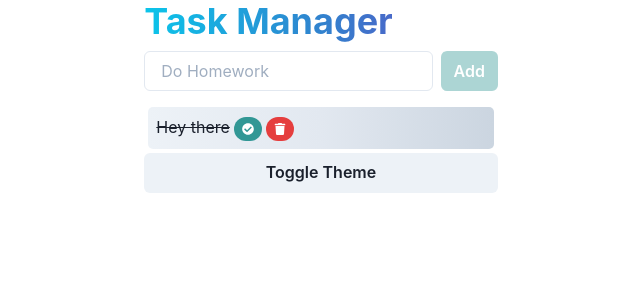
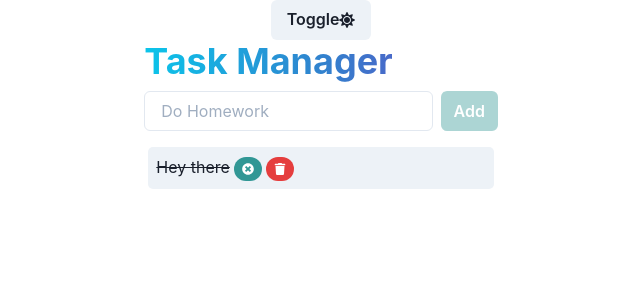
Before and after one commit to anjalbinayak/react-chakra-todo, a React (Create React App) app: page / in a window 1280 px wide. Shown: the top 300 px of the page, without its empty margins (319-959 px from the left). Built offline with nearby package versions, Linux system fonts and the light colour scheme.

Commit message:
fuck you js

```diff
--- a/package.json
+++ b/package.json
@@ -1,5 +1,5 @@
 {
-  "homepage": "http://anjalbinayak.github.io/react-chakra-todo",
+
   "name": "react-chakra-todo",
   "version": "0.1.0",
   "private": true,
--- a/src/App.css
+++ /dev/null
@@ -1,38 +0,0 @@
-.App {
-  text-align: center;
-}
-
-.App-logo {
-  height: 40vmin;
-  pointer-events: none;
-}
-
-@media (prefers-reduced-motion: no-preference) {
-  .App-logo {
-    animation: App-logo-spin infinite 20s linear;
-  }
-}
-
-.App-header {
-  background-color: #282c34;
-  min-height: 100vh;
-  display: flex;
-  flex-direction: column;
-  align-items: center;
-  justify-content: center;
-  font-size: calc(10px + 2vmin);
-  color: white;
-}
-
-.App-link {
-  color: #61dafb;
-}
-
-@keyframes App-logo-spin {
-  from {
-    transform: rotate(0deg);
-  }
-  to {
-    transform: rotate(360deg);
-  }
-}
--- a/src/App.js
+++ b/src/App.js
@@ -1,13 +1,17 @@
 import React from "react";
 import { useEffect, useState } from "react";
-import { Flex, Heading } from "@chakra-ui/react";
-import { useColorMode, Button } from "@chakra-ui/react";
-import { useToast } from "@chakra-ui/react";
+import {
+  Flex,
+  Heading,
+  useColorMode,
+  Button,
+  useToast,
+} from "@chakra-ui/react";
+
+import { FaMoon, FaSun } from "react-icons/fa";
+import { v4 as uuidv4 } from "uuid";
 import Form from "./components/Form";
 import Tasks from "./components/Tasks";
-import { v4 as uuidv4 } from "uuid";
-
-import "./App.css";
 
 function App() {
   const [tasks, setTasks] = useState([]);
@@ -34,15 +38,6 @@ function App() {
       duration: 3000,
       isClosable: true,
     });
-  };
-
-  const handleEdit = (id, name) => {
-    setTasks(
-      tasks.map(function (task) {
-        if (task.id === id) task.name = name;
-        return task;
-      })
-    );
   };
 
   const handleAdd = (name) => {
@@ -88,28 +83,24 @@ function App() {
     });
   };
 
-  const { toggleTheme } = useColorMode();
+  const { theme, toggleTheme } = useColorMode();
 
   return (
     <Flex direction="column" alignContent="center" alignItems="center">
+      <Button onClick={toggleTheme}>
+        Toggle {theme === "light" ? <FaMoon /> : <FaSun />}
+      </Button>
       <Flex direction="column">
         <Heading
           mb={2}
           bgGradient="linear(to-r,cyan.400,blue.500,purple.600)"
           bgClip="text"
         >
-          {" "}
           Task Manager
         </Heading>
 
         <Form onAdd={handleAdd} tasks={tasks} />
-        <Tasks
-          tasks={tasks}
-          onDelete={handleDelete}
-          onEdit={handleEdit}
-          onToggle={handleToggle}
-        />
-        <Button onClick={toggleTheme}>Toggle Theme</Button>
+        <Tasks tasks={tasks} onDelete={handleDelete} onToggle={handleToggle} />
       </Flex>
     </Flex>
   );
--- a/src/components/Task.jsx
+++ b/src/components/Task.jsx
@@ -1,13 +1,18 @@
 import React from "react";
 import { Button, Text } from "@chakra-ui/react";
 import { Flex, Box } from "@chakra-ui/layout";
-import { FaTrash, FaPen, FaCheckCircle } from "react-icons/fa";
+import { FaTrash, FaCheckCircle, FaTimesCircle } from "react-icons/fa";
 
-const Task = ({ task, onDelete, onToggle, onEdit }) => {
+import { useColorModeValue } from "@chakra-ui/color-mode";
+
+const Task = ({ task, onDelete, onToggle }) => {
+  const flexBg = useColorModeValue("gray.100", "gray.700");
+
   return (
     <Flex
       direction="column"
-      bgGradient="linear(to-r,gray.100,gray.200,gray.300)"
+      // bgGradient="linear(to-r,gray.100,gray.200,gray.300)"
+      background={flexBg}
       rounded={5}
       m={1}
     >
@@ -21,7 +26,7 @@ const Task = ({ task, onDelete, onToggle, onEdit }) => {
             rounded={50}
             size="xs"
           >
-            <FaCheckCircle />
+            {task.status === "complete" ? <FaTimesCircle /> : <FaCheckCircle />}
           </Button>
           <Button
             colorScheme="red"
--- a/src/components/Tasks.jsx
+++ b/src/components/Tasks.jsx
@@ -2,7 +2,7 @@ import React from "react";
 import { Flex } from "@chakra-ui/layout";
 import Task from "./Task";
 
-const Tasks = ({ tasks, onDelete, onToggle, onEdit }) => {
+const Tasks = ({ tasks, onDelete, onToggle }) => {
   return (
     <Flex direction="column">
       {tasks.map((task) => (
--- a/src/index.js
+++ b/src/index.js
@@ -1,22 +1,13 @@
 import React from "react";
-import { BrowserRouter as Router, Link, Route } from "react-router-dom";
 import ReactDOM from "react-dom";
 import "./index.css";
 import App from "./App";
-
-import { ChakraProvider } from "@chakra-ui/react";
-
-if (!localStorage.getItem("tasks"))
-  localStorage.setItem("tasks", JSON.stringify([]));
+import { ChakraProvider, ColorModeScript } from "@chakra-ui/react";
 
 ReactDOM.render(
-  <Router>
-    <ChakraProvider>
-      <Route path="/" exact>
-        <App />
-      </Route>
-      <Route path="/test"></Route>
-    </ChakraProvider>
-  </Router>,
+  <ChakraProvider>
+    <ColorModeScript initialColorMode="dark" />
+    <App />
+  </ChakraProvider>,
   document.getElementById("root")
 );
```
